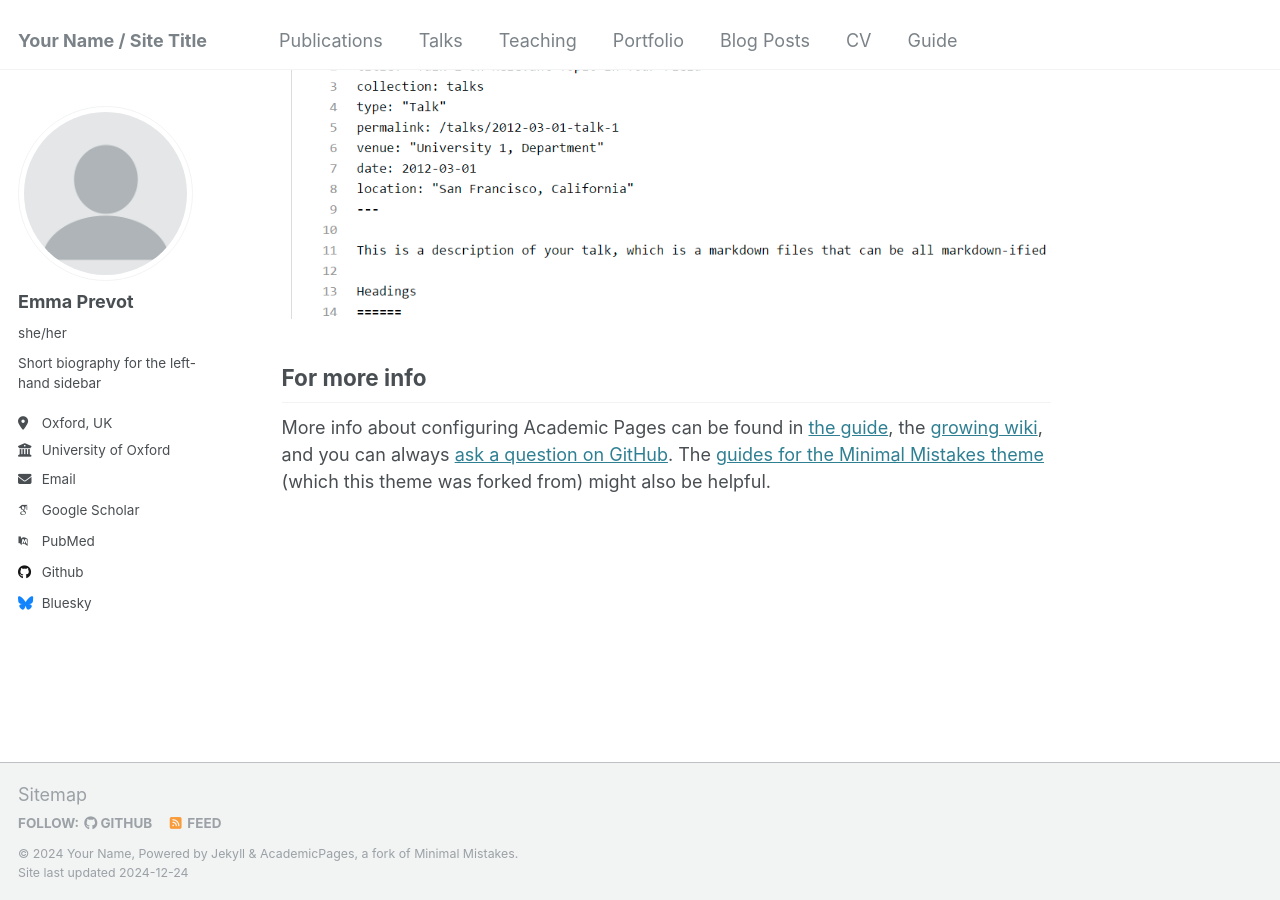
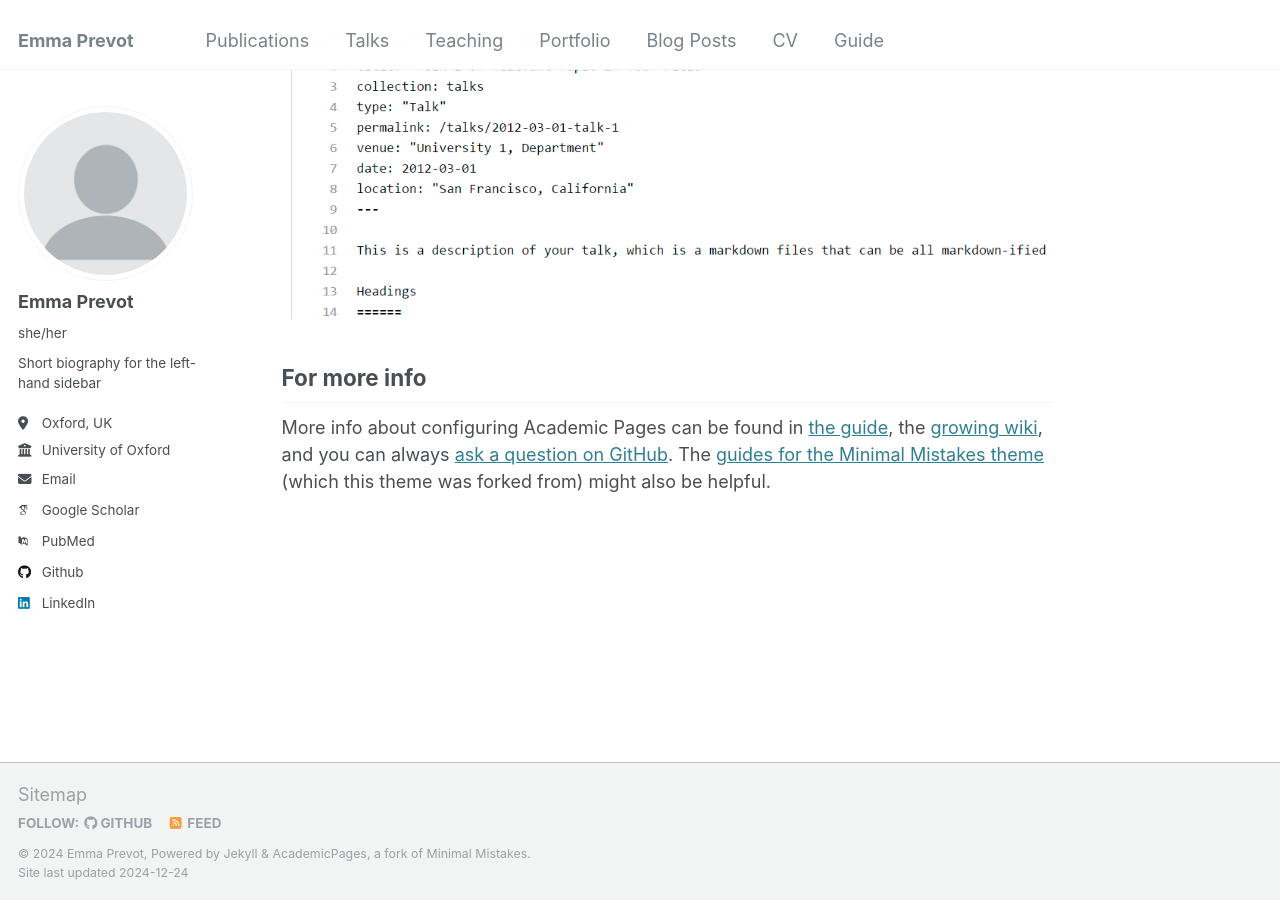
Before and after one commit to emmaprevot/emmaprevot.github.io, a Jekyll site: the page built from _pages/about.md, in a window 1280 px wide and 900 px high, scrolled down 2643 px. Built offline with Jekyll 4.4.1, drawn with Linux system fonts in a browser that asks for light colours; some web fonts are replaced.

Commit message:
Update _config.yml

```diff
--- a/_config.yml
+++ b/_config.yml
@@ -8,13 +8,13 @@
 
 # Basic Site Settings
 locale                   : "en-US"
-title                    : "Your Name / Site Title"
+title                    : "Emma Prevot"
 title_separator          : "-"
-name                     : &name "Your Name"
+name                     : &name "Emma Prevot"
 description              : &description "personal description"
-url                      : https://academicpages.github.io # the base hostname & protocol for your site e.g. "https://[your GitHub username].github.io"
+url                      : https://emmaprevot.github.io # the base hostname & protocol for your site e.g. "https://[your GitHub username].github.io"
 baseurl                  : "" # the subpath of your site, e.g. "/blog"
-repository               : "academicpages/academicpages.github.io"
+repository               : "emmaprevot/emmaprevot.github.io"
 
 # Site Author - The following control what appear as part of the author content on the side bar.
 #               If a field is blank the icon and link will not appear, otherwise it will be shown.
@@ -49,7 +49,7 @@ author:
   stackoverflow    : # User number or user number and name (i.e., use "1" or "1/jeff-atwood")
 
   # Social media
-  bluesky          : "bsky.app" # Replace this with you Bluesky username
+  bluesky          : # "bsky.app" # Replace this with you Bluesky username
   facebook         : # Username
   flickr           : # Username
   foursquare       : # Username
@@ -58,7 +58,7 @@ author:
   keybase          : # Username
   instagram        : # Username
   lastfm           : # Username
-  linkedin         : # https://www.linkedin.com/in/emma-prevot-74b2571a1/
+  linkedin         : "emma-prevot-74b2571a1"
   mastodon         : # URL
   medium           : # URL
   pinterest        : # Username
```
